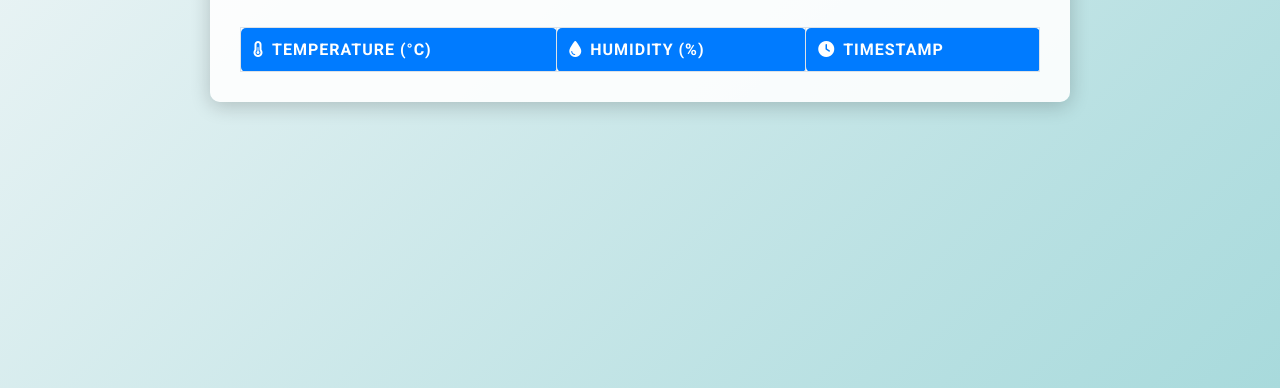
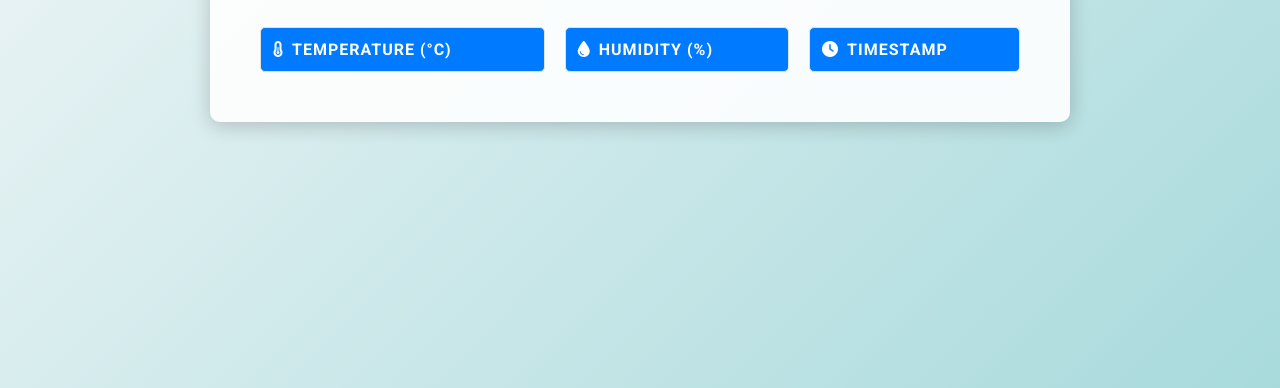
Before and after one commit to SitthaKlaphanich/es2024-65030258-lab4, a plain HTML site: page nginx/index.html in a window 1280 px wide. Shown: the part 452-840 px from the top of the page. Drawn offline with Linux system fonts and the light colour scheme; no server answers.

Commit message:
update table

```diff
--- a/nginx/index.html
+++ b/nginx/index.html
@@ -59,15 +59,18 @@
         }
         table {
             width: 100%;
-            border-collapse: collapse;
+            border-collapse: separate;
+            border-spacing: 20px;
             margin-top: 20px;
             transition: 0.3s;
+            border-radius: 10px;
         }
         th, td {
             padding: 12px;
             text-align: left;
             border: 1px solid #dee2e6;
             border-radius: 5px;
+            background-color: white;
             position: relative;
         }
         th {
```
